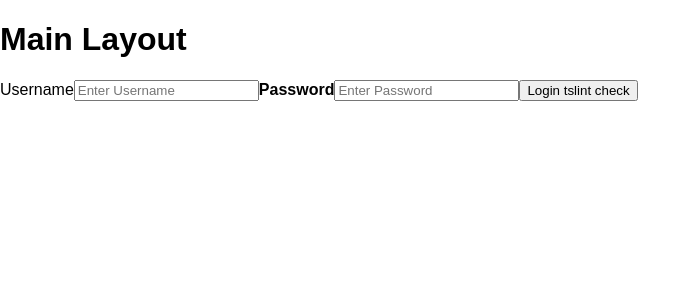
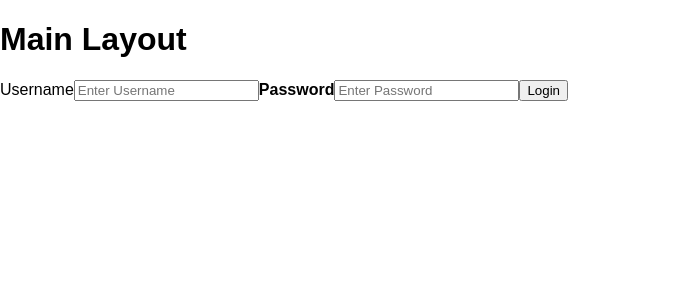
Before and after one commit to hassan-jamous/react, a React (Create React App) app: page / in a window 1280 px wide. Shown: the top 300 px of the page, without its empty margins (0-700 px from the left). Built offline with nearby package versions, Linux system fonts and the light colour scheme.

Commit message:
tslint changes

```diff
--- a/src/components/presentational/Login_Stateful/Login.tsx
+++ b/src/components/presentational/Login_Stateful/Login.tsx
@@ -57,7 +57,7 @@ class Login extends React.Component<Props, State> {
 							);
 						}}
 					>
-						Login tslint check
+						Login
 					</button>
 				</div>
 			</Aux>
```
